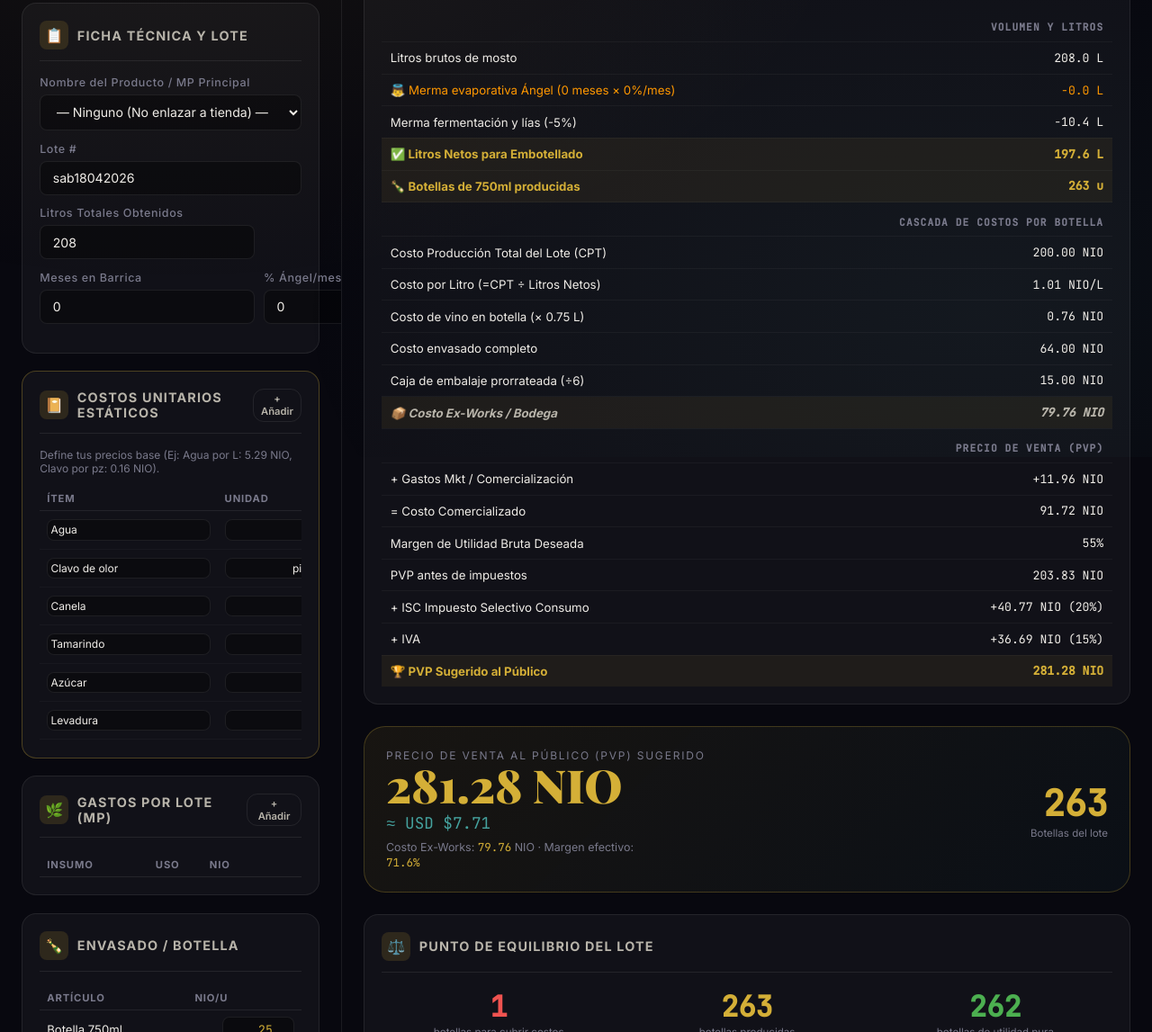
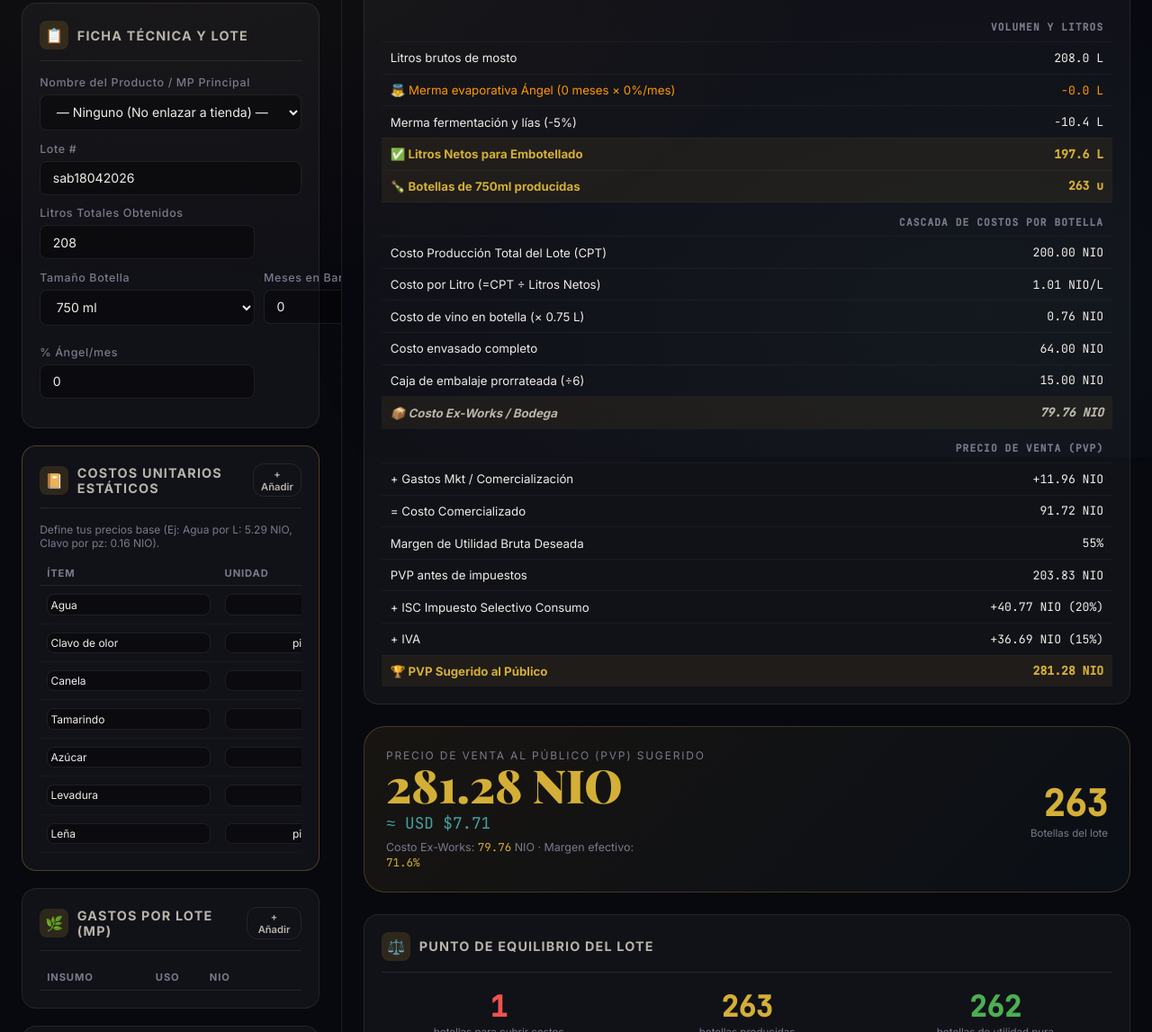
Before and after one commit to Crons0609/Bifrost-S.A, a website: page statics/costos.html in a window 1280 px wide. Shown: the part 292-1439 px from the top of the page at 90% size. Drawn offline with nearby package versions, Linux system fonts and the light colour scheme; a web font is replaced by a local one.

Commit message:
tamaños de botellas

```diff
--- a/statics/costos.html
+++ b/statics/costos.html
@@ -640,6 +640,14 @@
         </div>
 
         <div class="form-row">
+          <div class="form-group">
+            <label class="form-label">Tamaño Botella</label>
+            <select id="botella-vol" class="form-select" onchange="calcular()">
+              <option value="0.75">750 ml</option>
+              <option value="0.50">500 ml</option>
+              <option value="0.35">350 ml</option>
+            </select>
+          </div>
           <div class="form-group">
             <label class="form-label">Meses en Barrica</label>
             <input type="number" class="form-input" id="meses-barrica" value="0" oninput="calcular()">
@@ -992,10 +1000,11 @@ let pvpReal = 0;
 let unitariosData = [
   { id: 'u1', nombre: 'Agua', unit: 'L', precio: 5.29 },
   { id: 'u2', nombre: 'Clavo de olor', unit: 'pieza', precio: 0.16 },
-  { id: 'u3', nombre: 'Canela', unit: 'g', precio: 8 },
-  { id: 'u4', nombre: 'Tamarindo', unit: 'L', precio: 80 },
-  { id: 'u5', nombre: 'Azúcar', unit: 'L', precio: 13.60 },
-  { id: 'u6', nombre: 'Levadura', unit: 'g', precio: 0.35 }
+  { id: 'u3', nombre: 'Canela', unit: 'g', precio: 0.8818 }, // 400 NIO per L (lb) / 453.59g
+  { id: 'u4', nombre: 'Tamarindo', unit: 'lb', precio: 80 },
+  { id: 'u5', nombre: 'Azúcar', unit: 'lb', precio: 13.60 },
+  { id: 'u6', nombre: 'Levadura', unit: 'g', precio: 0.3539 }, // 40 NIO / 113g
+  { id: 'u7', nombre: 'Leña', unit: 'pieza', precio: 2.5 } // 48 used = 120
 ];
 let mpData = [];
 let cifData = [];
@@ -1070,8 +1079,14 @@ function renderMP() {
           ${customOpt}
         </select>
       </td>
-      <td><input type="number" class="insumo-price-input" value="${mp.usado}" oninput="updateMP(${i},'usado',this.value)"></td>
-      <td style="text-align:right;font-family:var(--font-mono);font-size:0.8rem;color:var(--teal);">${fmt(totalLine)}</td>
+      <td style="position:relative;">
+        <input type="number" class="insumo-price-input" style="padding-right:1.3rem;" value="${mp.usado}" oninput="updateMP(${i},'usado',this.value)">
+        ${refU ? `<span style="position:absolute; right:10px; top:50%; transform:translateY(-50%); font-size:0.65rem; color:var(--text-muted); pointer-events:none;">${refU.unit}</span>` : ''}
+      </td>
+      <td style="text-align:right;">
+        <span style="font-family:var(--font-mono);font-size:0.8rem;color:var(--teal);font-weight:600;">${fmt(totalLine)}</span>
+        ${refU ? `<div style="font-size:0.6rem;color:var(--text-muted);line-height:1.2;margin-top:0.15rem;white-space:nowrap;">${refU.nombre} por ${refU.unit}: ${fmt(refU.precio)} - usado ${mp.usado}${refU.unit}</div>` : ''}
+      </td>
       <td style="text-align:center;"><button class="btn btn--danger" style="padding:0.1rem 0.3rem;" onclick="removeMP(${i})">✕</button></td>
     `;
     tbody.appendChild(tr);
@@ -1145,11 +1160,12 @@ function calcular() {
   const litrosPostAngel = litrosTrasLias * Math.pow(1 - angelPctMensual, meses);
   const litrosPerdidosAngel = litrosTrasLias - litrosPostAngel;
   const litrosNetos = litrosPostAngel;
-  const totalBotellas = Math.floor((litrosNetos / 0.75) * 10) / 10;
+  const botVol = num('botella-vol') || 0.75;
+  const totalBotellas = Math.floor((litrosNetos / botVol) * 10) / 10;
 
   // ─ COSTOS POR BOTELLA ─
   const costoLitro = (litrosNetos > 0) ? (CPT / litrosNetos) : 0;
-  const costoVinoBot = costoLitro * 0.75;
+  const costoVinoBot = costoLitro * botVol;
   const envasado = num('e-botella') + num('e-corcho') + num('e-capsula') +
                    num('e-etiq-front') + num('e-etiq-back') + num('e-medallon');
   const cajaProrr = num('e-caja') / 6;
@@ -1236,7 +1252,7 @@ const _LUJO_KEY = 'bifrost_cost_recetas_lujo';
 const _SIMPLE_KEY = 'bifrost_cost_historico';
 
 const _SCALAR_FIELDS = [
-  'lote-nombre','lote-numero','lote-kg','meses-barrica','angel-pct',
+  'lote-nombre','lote-numero','lote-kg','botella-vol','meses-barrica','angel-pct',
   'e-botella','e-corcho','e-capsula','e-etiq-front','e-etiq-back','e-medallon','e-caja',
   'm-h-cosecha','m-p-cosecha',
   'pct-marketing','pct-margen','pct-isc','pct-iva','tc-usd'
```
